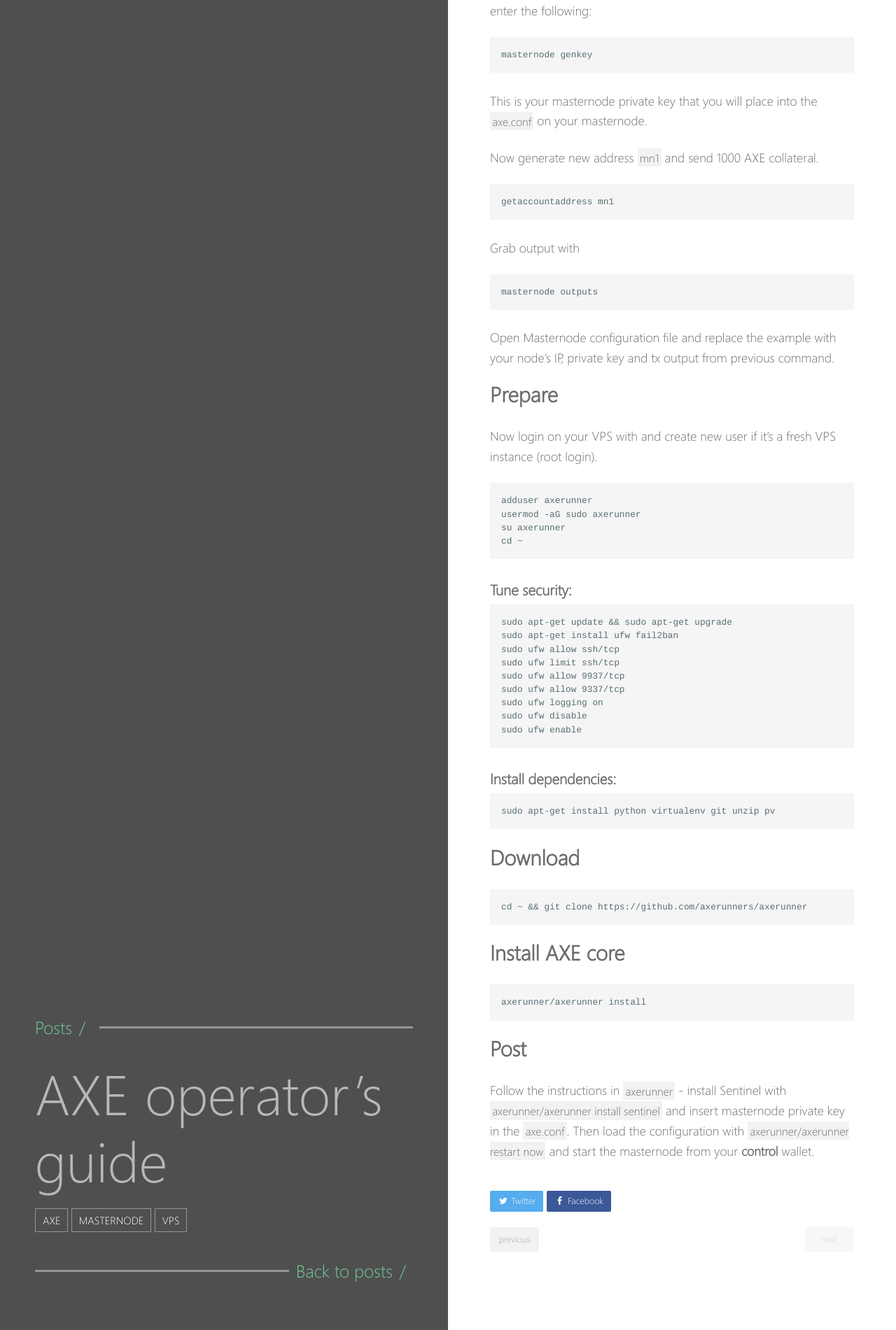
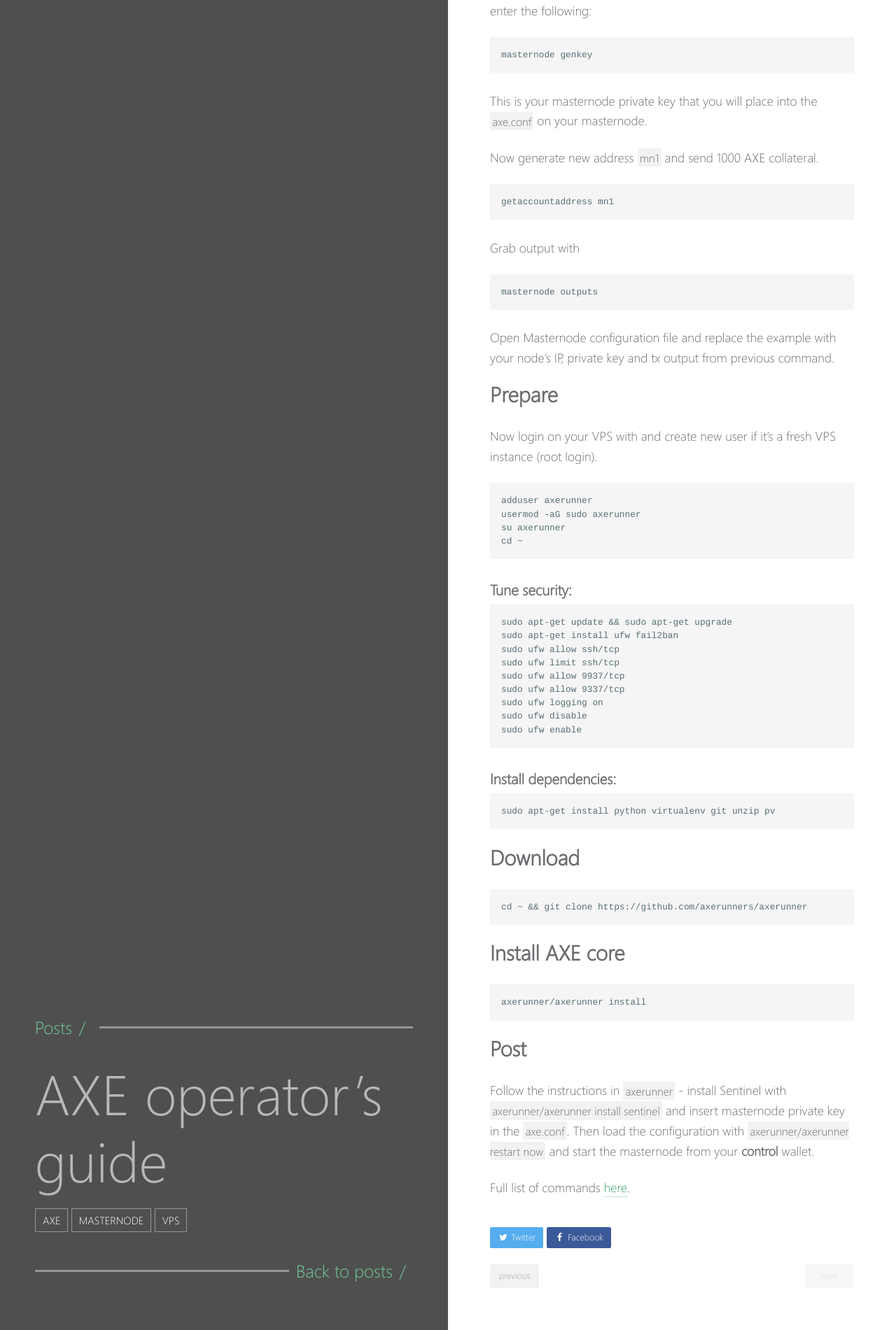
Before and after one commit to charlesrocket/charlesrocket.github.io, a Jekyll site: the page built from _posts/2018-12-24-axe-mn-deployment.md, in a window 1280 px wide. Shown: the part 957-2858 px from the top of the page at 70% size. Built offline with Jekyll 4.4.1, drawn with Linux system fonts in a browser that asks for light colours.

Commit message:
add list of commands

```diff
--- a/_posts/2018-12-24-axe-mn-deployment.md
+++ b/_posts/2018-12-24-axe-mn-deployment.md
@@ -81,3 +81,5 @@ axerunner/axerunner install
 
 ## Post
 Follow the instructions in `axerunner` - install Sentinel with `axerunner/axerunner install sentinel` and insert masternode private key in the `axe.conf`. Then load the configuration with `axerunner/axerunner restart now` and start the masternode from your **control** wallet.
+
+Full list of commands [here](https://github.com/charlesrocket/axerunner).
```
